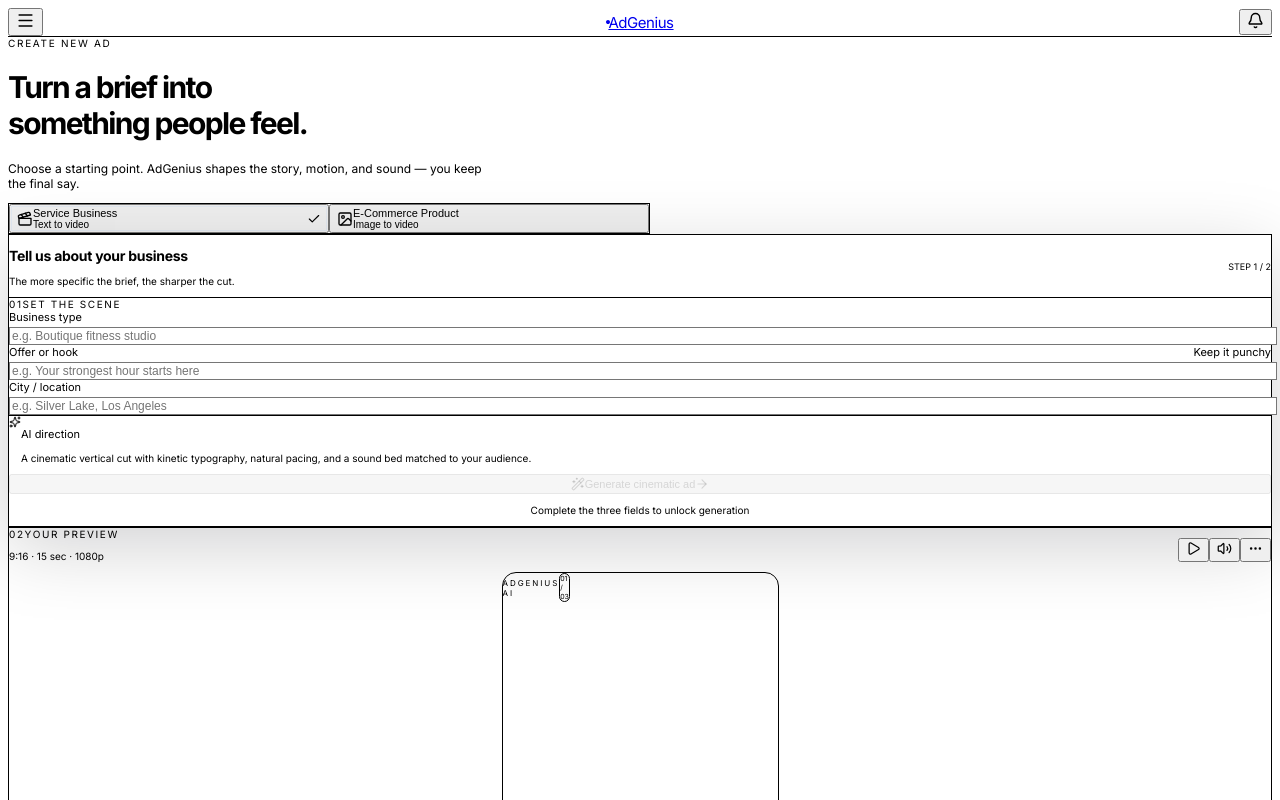
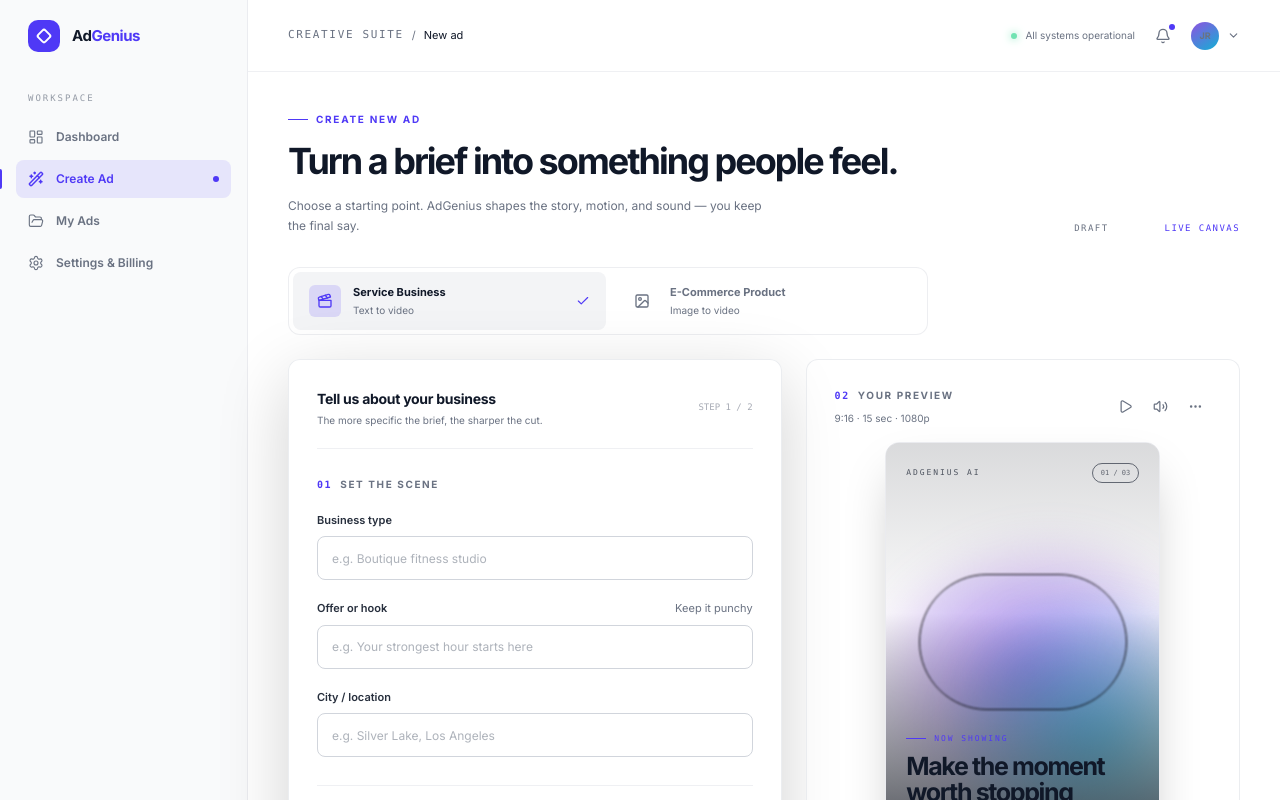
Before and after one commit to sbmp69/ads, a Next.js app: page / in a window 1280 px wide. Shown: the top 800 px of the page. Built offline with nearby package versions, Linux system fonts and the light colour scheme.

Commit message:
fix: tailwind v4 css and react warnings

```diff
--- a/src/app/globals.css
+++ b/src/app/globals.css
@@ -1,29 +1,13 @@
-
-@tailwind base;
-@tailwind components;
-@tailwind utilities;
+@import "tailwindcss";
 
 @layer base {
   :root {
-    --background: 0 0% 100%;
-    --foreground: 222.2 84% 4.9%;
-    --card: 0 0% 100%;
-    --card-foreground: 222.2 84% 4.9%;
-    --popover: 0 0% 100%;
-    --popover-foreground: 222.2 84% 4.9%;
-    --primary: 243 75% 59%;
-    --primary-foreground: 210 40% 98%;
-    --secondary: 210 40% 96.1%;
-    --secondary-foreground: 222.2 47.4% 11.2%;
-    --muted: 210 40% 96.1%;
-    --muted-foreground: 215.4 16.3% 46.9%;
-    --accent: 210 40% 96.1%;
-    --accent-foreground: 222.2 47.4% 11.2%;
-    --destructive: 0 84.2% 60.2%;
-    --destructive-foreground: 210 40% 98%;
-    --border: 214.3 31.8% 91.4%;
-    --input: 214.3 31.8% 91.4%;
-    --ring: 221.2 83.2% 53.3%;
-    --radius: 0.5rem;
+    --background: #ffffff;
+    --foreground: #09090b;
   }
 }
+
+body {
+  background-color: var(--background);
+  color: var(--foreground);
+}
--- a/src/app/page.tsx
+++ b/src/app/page.tsx
@@ -6,7 +6,7 @@ export default function Page() {
           <button
             type="button"
             className="rounded-md p-2 text-gray-500 hover:bg-foreground/[.05] hover:text-gray-900"
-            ariaLabel="Open navigation"
+            aria-label="Open navigation"
             data-testid="button-open-navigation"
           >
             <svg
@@ -20,7 +20,7 @@ export default function Page() {
               strokeLinecap="round"
               strokeLinejoin="round"
               className="lucide lucide-menu"
-              ariaHidden={true}
+              aria-hidden="true"
             >
               <path d="M4 5h16"></path>
               <path d="M4 12h16"></path>
@@ -43,7 +43,7 @@ export default function Page() {
           <button
             type="button"
             className="rounded-md p-2 text-gray-500 hover:bg-foreground/[.05] hover:text-gray-900"
-            ariaLabel="Notifications"
+            aria-label="Notifications"
             data-testid="button-mobile-notifications"
           >
             <svg
@@ -57,7 +57,7 @@ export default function Page() {
               strokeLinecap="round"
               strokeLinejoin="round"
               className="lucide lucide-bell"
-              ariaHidden={true}
+              aria-hidden="true"
             >
               <path d="M10.268 21a2 2 0 0 0 3.464 0"></path>
               <path d="M3.262 15.326A1 1 0 0 0 4 17h16a1 1 0 0 0 .74-1.673C19.41 13.956 18 12.499 18 8A6 6 0 0 0 6 8c0 4.499-1.411 5.956-2.738 7.326"></path>
@@ -89,7 +89,7 @@ export default function Page() {
               </div>
               <nav
                 className="mt-3 flex flex-1 flex-col gap-1"
-                ariaLabel="Main navigation"
+                aria-label="Main navigation"
               >
                 <a
                   data-testid="link-nav-dashboard"
@@ -107,7 +107,7 @@ export default function Page() {
                     strokeLinecap="round"
                     strokeLinejoin="round"
                     className="lucide lucide-layout-dashboard"
-                    ariaHidden={true}
+                    aria-hidden="true"
                   >
                     <rect width="7" height="9" x="3" y="3" rx="1"></rect>
                     <rect width="7" height="5" x="14" y="3" rx="1"></rect>
@@ -133,7 +133,7 @@ export default function Page() {
                     strokeLinecap="round"
                     strokeLinejoin="round"
                     className="lucide lucide-wand-sparkles"
-                    ariaHidden={true}
+                    aria-hidden="true"
                   >
                     <path d="m21.64 3.64-1.28-1.28a1.21 1.21 0 0 0-1.72 0L2.36 18.64a1.21 1.21 0 0 0 0 1.72l1.28 1.28a1.2 1.2 0 0 0 1.72 0L21.64 5.36a1.2 1.2 0 0 0 0-1.72"></path>
                     <path d="m14 7 3 3"></path>
@@ -163,7 +163,7 @@ export default function Page() {
                     strokeLinecap="round"
                     strokeLinejoin="round"
                     className="lucide lucide-folder-open"
-                    ariaHidden={true}
+                    aria-hidden="true"
                   >
                     <path d="m6 14 1.5-2.9A2 2 0 0 1 9.24 10H20a2 2 0 0 1 1.94 2.5l-1.54 6a2 2 0 0 1-1.95 1.5H4a2 2 0 0 1-2-2V5a2 2 0 0 1 2-2h3.9a2 2 0 0 1 1.69.9l.81 1.2a2 2 0 0 0 1.67.9H18a2 2 0 0 1 2 2v2"></path>
                   </svg>
@@ -185,7 +185,7 @@ export default function Page() {
                     strokeLinecap="round"
                     strokeLinejoin="round"
                     className="lucide lucide-settings"
-                    ariaHidden={true}
+                    aria-hidden="true"
                   >
                     <path d="M9.671 4.136a2.34 2.34 0 0 1 4.659 0 2.34 2.34 0 0 0 3.319 1.915 2.34 2.34 0 0 1 2.33 4.033 2.34 2.34 0 0 0 0 3.831 2.34 2.34 0 0 1-2.33 4.033 2.34 2.34 0 0 0-3.319 1.915 2.34 2.34 0 0 1-4.659 0 2.34 2.34 0 0 0-3.32-1.915 2.34 2.34 0 0 1-2.33-4.033 2.34 2.34 0 0 0 0-3.831A2.34 2.34 0 0 1 6.35 6.051a2.34 2.34 0 0 0 3.319-1.915"></path>
                     <circle cx="12" cy="12" r="3"></circle>
@@ -231,7 +231,7 @@ export default function Page() {
                       strokeLinecap="round"
                       strokeLinejoin="round"
                       className="lucide lucide-arrow-right"
-                      ariaHidden={true}
+                      aria-hidden="true"
                     >
                       <path d="M5 12h14"></path>
                       <path d="m12 5 7 7-7 7"></path>
@@ -253,7 +253,7 @@ export default function Page() {
                   <button
                     type="button"
                     className="text-gray-500 transition-colors hover:text-gray-900"
-                    ariaLabel="Open profile menu"
+                    aria-label="Open profile menu"
                     data-testid="button-profile-menu"
                   >
                     <svg
@@ -267,7 +267,7 @@ export default function Page() {
                       strokeLinecap="round"
                       strokeLinejoin="round"
                       className="lucide lucide-ellipsis"
-                      ariaHidden={true}
+                      aria-hidden="true"
                     >
                       <circle cx="12" cy="12" r="1"></circle>
                       <circle cx="19" cy="12" r="1"></circle>
@@ -296,7 +296,7 @@ export default function Page() {
                   <button
                     type="button"
                     className="relative text-gray-500 transition-colors hover:text-gray-900"
-                    ariaLabel="Notifications"
+                    aria-label="Notifications"
                     data-testid="button-notifications"
                   >
                     <svg
@@ -310,7 +310,7 @@ export default function Page() {
                       strokeLinecap="round"
                       strokeLinejoin="round"
                       className="lucide lucide-bell"
-                      ariaHidden={true}
+                      aria-hidden="true"
                     >
                       <path d="M10.268 21a2 2 0 0 0 3.464 0"></path>
                       <path d="M3.262 15.326A1 1 0 0 0 4 17h16a1 1 0 0 0 .74-1.673C19.41 13.956 18 12.499 18 8A6 6 0 0 0 6 8c0 4.499-1.411 5.956-2.738 7.326"></path>
@@ -336,7 +336,7 @@ export default function Page() {
                       strokeLinecap="round"
                       strokeLinejoin="round"
                       className="lucide lucide-chevron-down"
-                      ariaHidden={true}
+                      aria-hidden="true"
                     >
                       <path d="m6 9 6 6 6-6"></path>
                     </svg>
@@ -369,12 +369,12 @@ export default function Page() {
               <div
                 className="flex w-full max-w-[640px] gap-1 rounded-xl border border-gray-200/70 bg-white/70 p-1"
                 role="tablist"
-                ariaLabel="Ad creation mode"
+                aria-label="Ad creation mode"
               >
                 <button
                   type="button"
                   role="tab"
-                  ariaSelected={true}
+                  aria-selected="true"
                   data-testid="tab-service-business"
                   className="flex flex-1 items-center gap-3 rounded-lg px-3 py-3 text-left transition-all sm:px-4 bg-gray-100 text-gray-900 shadow-[inset_0_0_0_1px_hsl(var(--border))]"
                 >
@@ -390,7 +390,7 @@ export default function Page() {
                       strokeLinecap="round"
                       strokeLinejoin="round"
                       className="lucide lucide-clapperboard"
-                      ariaHidden={true}
+                      aria-hidden="true"
                     >
                       <path d="M20.2 6 3 11l-.9-2.4c-.3-1.1.3-2.2 1.3-2.5l13.5-4c1.1-.3 2.2.3 2.5 1.3Z"></path>
                       <path d="m6.2 5.3 3.1 3.9"></path>
@@ -417,7 +417,7 @@ export default function Page() {
                     strokeLinecap="round"
                     strokeLinejoin="round"
                     className="lucide lucide-check ml-auto text-indigo-600"
-                    ariaHidden={true}
+                    aria-hidden="true"
                   >
                     <path d="M20 6 9 17l-5-5"></path>
                   </svg>
@@ -425,7 +425,7 @@ export default function Page() {
                 <button
                   type="button"
                   role="tab"
-                  ariaSelected={false}
+                  aria-selected="false"
                   data-testid="tab-ecommerce-product"
                   className="flex flex-1 items-center gap-3 rounded-lg px-3 py-3 text-left transition-all sm:px-4 text-gray-500 hover:text-gray-900"
                 >
@@ -441,7 +441,7 @@ export default function Page() {
                       strokeLinecap="round"
                       strokeLinejoin="round"
                       className="lucide lucide-image"
-                      ariaHidden={true}
+                      aria-hidden="true"
                     >
                       <rect
                         width="18"
@@ -497,7 +497,7 @@ export default function Page() {
                           placeholder="e.g. Boutique fitness studio"
                           data-testid="input-business-type"
                           className="h-11 w-full rounded-lg border border-gray-300 bg-white/60 px-3.5 text-[12px] text-gray-900 outline-none transition-all placeholder:text-gray-500/55 focus:border-primary/70 focus:bg-white focus:ring-2 focus:ring-indigo-600/10"
-                          value=""
+                          defaultValue=""
                         />
                       </label>
                       <label className="block">
@@ -511,7 +511,7 @@ export default function Page() {
                           placeholder="e.g. Your strongest hour starts here"
                           data-testid="input-offer-hook"
                           className="h-11 w-full rounded-lg border border-gray-300 bg-white/60 px-3.5 text-[12px] text-gray-900 outline-none transition-all placeholder:text-gray-500/55 focus:border-primary/70 focus:bg-white focus:ring-2 focus:ring-indigo-600/10"
-                          value=""
+                          defaultValue=""
                         />
                       </label>
                       <label className="block">
@@ -522,7 +522,7 @@ export default function Page() {
                           placeholder="e.g. Silver Lake, Los Angeles"
                           data-testid="input-city-location"
                           className="h-11 w-full rounded-lg border border-gray-300 bg-white/60 px-3.5 text-[12px] text-gray-900 outline-none transition-all placeholder:text-gray-500/55 focus:border-primary/70 focus:bg-white focus:ring-2 focus:ring-indigo-600/10"
-                          value=""
+                          defaultValue=""
                         />
                       </label>
                     </div>
@@ -540,7 +540,7 @@ export default function Page() {
                             strokeLinecap="round"
                             strokeLinejoin="round"
                             className="lucide lucide-sparkles"
-                            ariaHidden={true}
+                            aria-hidden="true"
                           >
                             <path d="M11.017 2.814a1 1 0 0 1 1.966 0l1.051 5.558a2 2 0 0 0 1.594 1.594l5.558 1.051a1 1 0 0 1 0 1.966l-5.558 1.051a2 2 0 0 0-1.594 1.594l-1.051 5.558a1 1 0 0 1-1.966 0l-1.051-5.558a2 2 0 0 0-1.594-1.594l-5.558-1.051a1 1 0 0 1 0-1.966l5.558-1.051a2 2 0 0 0 1.594-1.594z"></path>
                             <path d="M20 2v4"></path>
@@ -576,7 +576,7 @@ export default function Page() {
                           strokeLinecap="round"
                           strokeLinejoin="round"
                           className="lucide lucide-wand-sparkles"
-                          ariaHidden={true}
+                          aria-hidden="true"
                         >
                           <path d="m21.64 3.64-1.28-1.28a1.21 1.21 0 0 0-1.72 0L2.36 18.64a1.21 1.21 0 0 0 0 1.72l1.28 1.28a1.2 1.2 0 0 0 1.72 0L21.64 5.36a1.2 1.2 0 0 0 0-1.72"></path>
                           <path d="m14 7 3 3"></path>
@@ -599,7 +599,7 @@ export default function Page() {
                           strokeLinecap="round"
                           strokeLinejoin="round"
                           className="lucide lucide-arrow-right transition-transform group-hover:translate-x-0.5"
-                          ariaHidden={true}
+                          aria-hidden="true"
                         >
                           <path d="M5 12h14"></path>
                           <path d="m12 5 7 7-7 7"></path>
@@ -629,7 +629,7 @@ export default function Page() {
                       <div className="flex items-center gap-1">
                         <button
                           type="button"
-                          ariaLabel="Play preview"
+                          aria-label="Play preview"
                           data-testid="button-preview-play"
                           className="rounded-md p-2 text-gray-500 transition-colors hover:bg-foreground/[.06] hover:text-gray-900"
                         >
@@ -644,14 +644,14 @@ export default function Page() {
                             strokeLinecap="round"
                             strokeLinejoin="round"
                             className="lucide lucide-play"
-                            ariaHidden={true}
+                            aria-hidden="true"
                           >
                             <path d="M5 5a2 2 0 0 1 3.008-1.728l11.997 6.998a2 2 0 0 1 .003 3.458l-12 7A2 2 0 0 1 5 19z"></path>
                           </svg>
                         </button>
                         <button
                           type="button"
-                          ariaLabel="Mute preview"
+                          aria-label="Mute preview"
                           data-testid="button-preview-mute"
                           className="rounded-md p-2 text-gray-500 transition-colors hover:bg-foreground/[.06] hover:text-gray-900"
                         >
@@ -666,7 +666,7 @@ export default function Page() {
                             strokeLinecap="round"
                             strokeLinejoin="round"
                             className="lucide lucide-volume2 lucide-volume-2"
-                            ariaHidden={true}
+                            aria-hidden="true"
                           >
                             <path d="M11 4.702a.705.705 0 0 0-1.203-.498L6.413 7.587A1.4 1.4 0 0 1 5.416 8H3a1 1 0 0 0-1 1v6a1 1 0 0 0 1 1h2.416a1.4 1.4 0 0 1 .997.413l3.383 3.384A.705.705 0 0 0 11 19.298z"></path>
                             <path d="M16 9a5 5 0 0 1 0 6"></path>
@@ -675,7 +675,7 @@ export default function Page() {
                         </button>
                         <button
                           type="button"
-                          ariaLabel="More preview options"
+                          aria-label="More preview options"
                           data-testid="button-preview-options"
                           className="rounded-md p-2 text-gray-500 transition-colors hover:bg-foreground/[.06] hover:text-gray-900"
                         >
@@ -690,7 +690,7 @@ export default function Page() {
                             strokeLinecap="round"
                             strokeLinejoin="round"
                             className="lucide lucide-ellipsis"
-                            ariaHidden={true}
+                            aria-hidden="true"
                           >
                             <circle cx="12" cy="12" r="1"></circle>
                             <circle cx="19" cy="12" r="1"></circle>
@@ -738,7 +738,7 @@ export default function Page() {
                                 strokeLinecap="round"
                                 strokeLinejoin="round"
                                 className="lucide lucide-play"
-                                ariaHidden={true}
+                                aria-hidden="true"
                               >
                                 <path d="M5 5a2 2 0 0 1 3.008-1.728l11.997 6.998a2 2 0 0 1 .003 3.458l-12 7A2 2 0 0 1 5 19z"></path>
                               </svg>
@@ -771,7 +771,7 @@ export default function Page() {
                     strokeLinecap="round"
                     strokeLinejoin="round"
                     className="lucide lucide-gauge text-indigo-600"
-                    ariaHidden={true}
+                    aria-hidden="true"
                   >
                     <path d="m12 14 4-4"></path>
                     <path d="M3.34 19a10 10 0 1 1 17.32 0"></path>
@@ -797,7 +797,7 @@ export default function Page() {
                     strokeLinecap="round"
                     strokeLinejoin="round"
                     className="lucide lucide-music2 lucide-music-2 text-pink-500"
-                    ariaHidden={true}
+                    aria-hidden="true"
                   >
                     <circle cx="8" cy="18" r="4"></circle>
                     <path d="M12 18V2l7 4"></path>
@@ -823,7 +823,7 @@ export default function Page() {
                     strokeLinecap="round"
                     strokeLinejoin="round"
                     className="lucide lucide-message-square text-[#71e3b2]"
-                    ariaHidden={true}
+                    aria-hidden="true"
                   >
                     <path d="M22 17a2 2 0 0 1-2 2H6.828a2 2 0 0 0-1.414.586l-2.202 2.202A.71.71 0 0 1 2 21.286V5a2 2 0 0 1 2-2h16a2 2 0 0 1 2 2z"></path>
                   </svg>
@@ -843,7 +843,7 @@ export default function Page() {
       </div>
       <div
         role="region"
-        ariaLabel="Notifications (F8)"
+        aria-label="Notifications (F8)"
         tabIndex="-1"
         style={{ pointerEvents: "none" }}
       >
```
Also changed, not shown: 1 other file (tests, documents, lock files or other folders).
